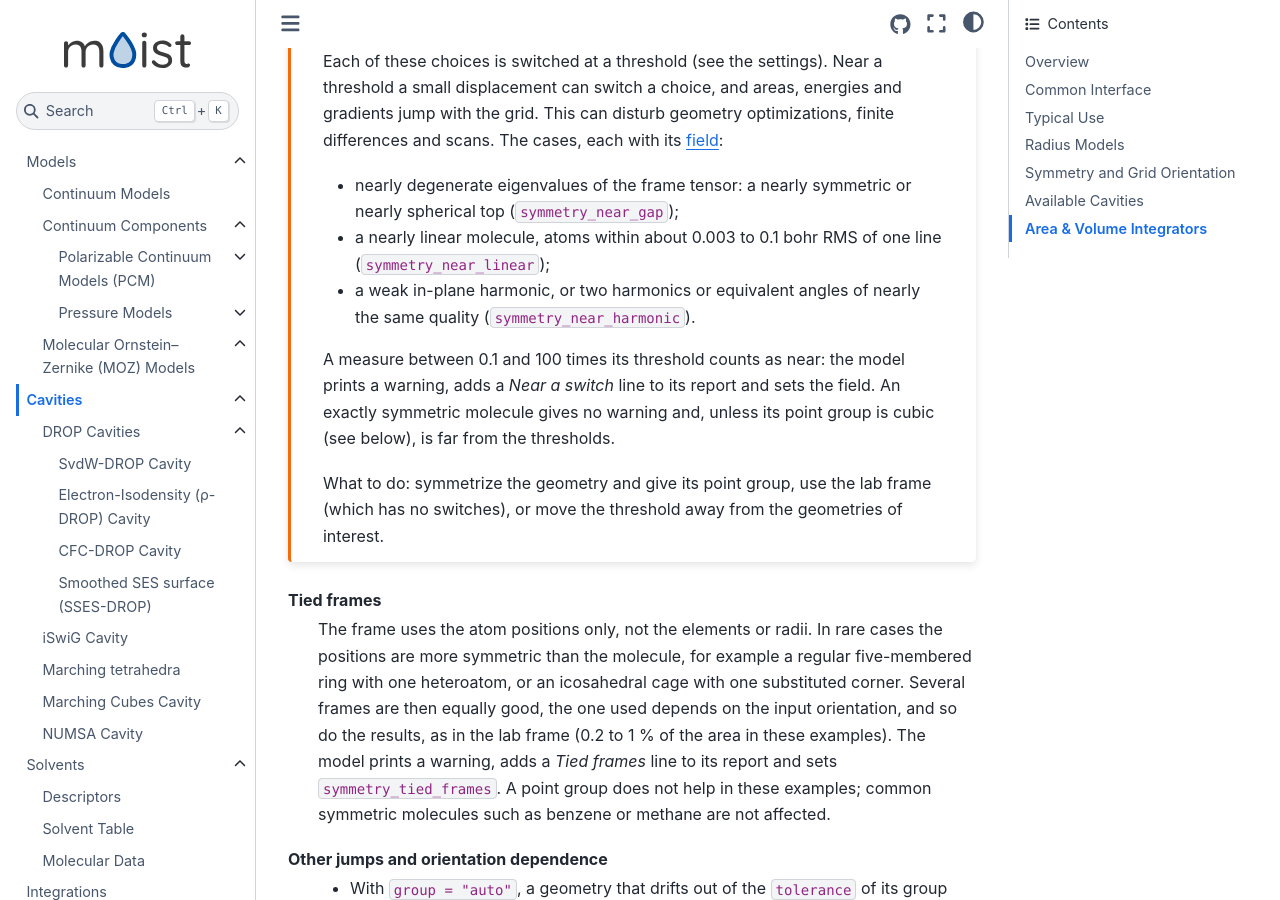
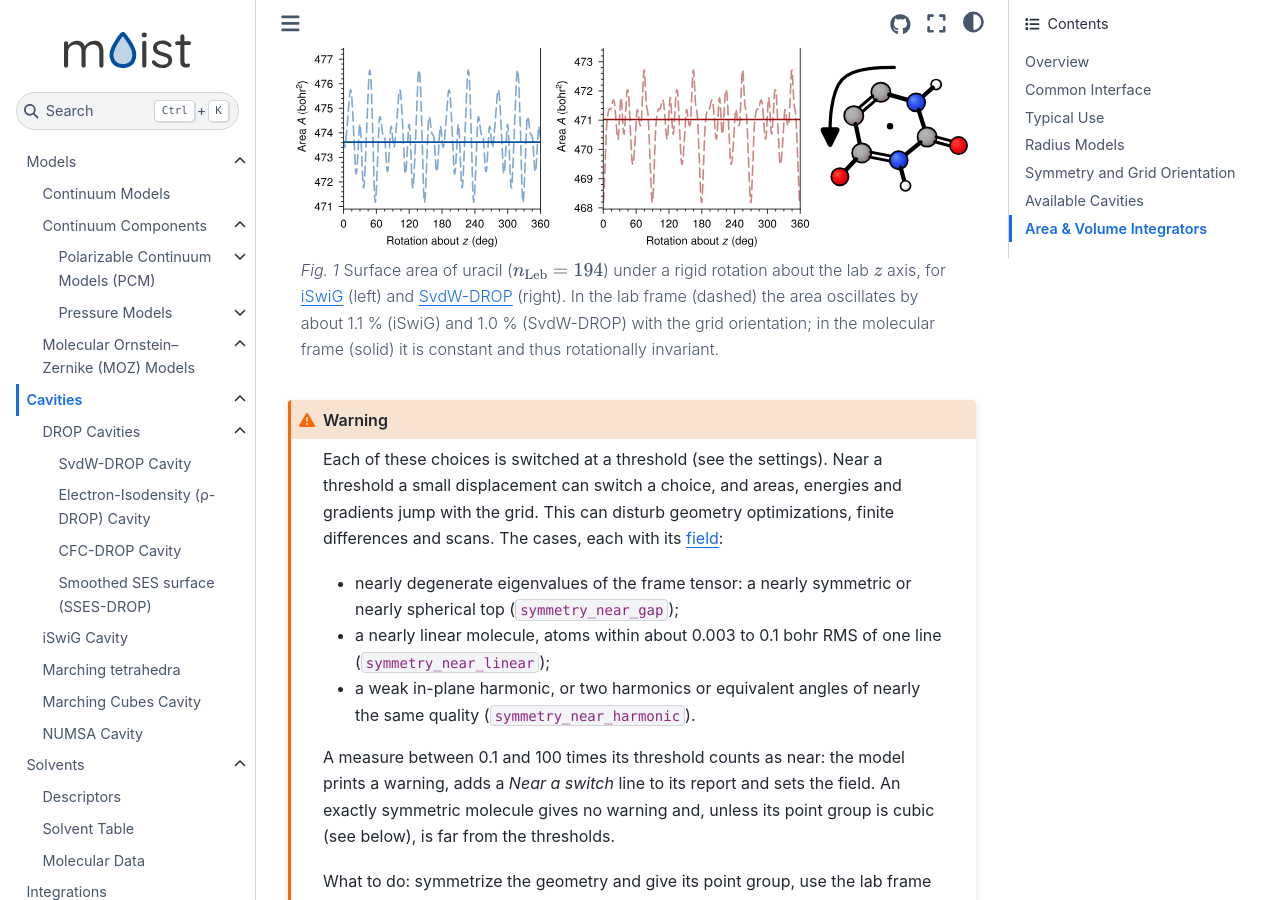
Before and after one commit to lukaswittmann/moist, a Sphinx documentation site: the page built from docs/cavities/index.rst, in a window 1280 px wide and 900 px high, scrolled down 3894 px. Built offline with Sphinx 7.4.7 and the Sphinx Book theme 1.1.4, drawn with Linux system fonts in a browser that asks for light colours; pages that are not in the unit, such as notebooks, are missing from menus.

Commit message:
Add nice figure

```diff
--- a/docs/cavities/index.rst
+++ b/docs/cavities/index.rst
@@ -159,6 +159,13 @@ The frame is built from the orientation (via the shape) of the molecule: the sec
   The angle about it follows the coordinate (lab frame) axes.
 
 Where the symmetry leaves several equivalent choices (the three equivalent angles of ammonia), they give the same grid, or grids that a symmetry operation of the molecule maps onto each other, so the results are the same.
+
+.. figure:: /_static/figures/symmetry/uracil_rotation.svg
+   :name: fig-molecular-frame-rotation
+   :width: 100%
+
+   Surface area of uracil (:math:`n_\mathrm{Leb}=194`) under a rigid rotation about the lab :math:`z` axis, for :doc:`iSwiG <iswig>` (left) and :doc:`SvdW-DROP <svdw>` (right).
+   In the lab frame (dashed) the area oscillates by about 1.1 % (iSwiG) and 1.0 % (SvdW-DROP) with the grid orientation; in the molecular frame (solid) it is constant and thus rotationally invariant.
 
 .. warning::
 
```
Also changed, not shown: docs/_static/figures/symmetry/uracil_rotation.svg (added).
